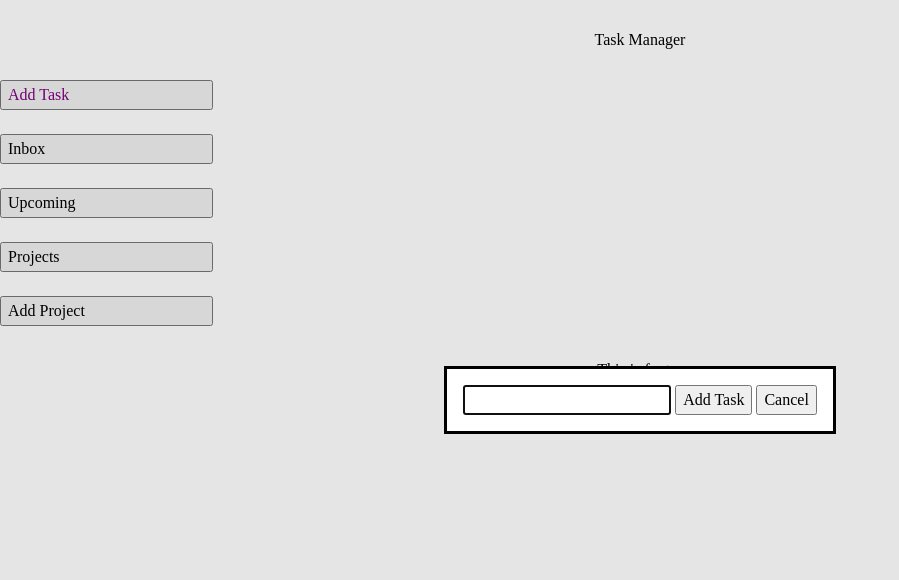
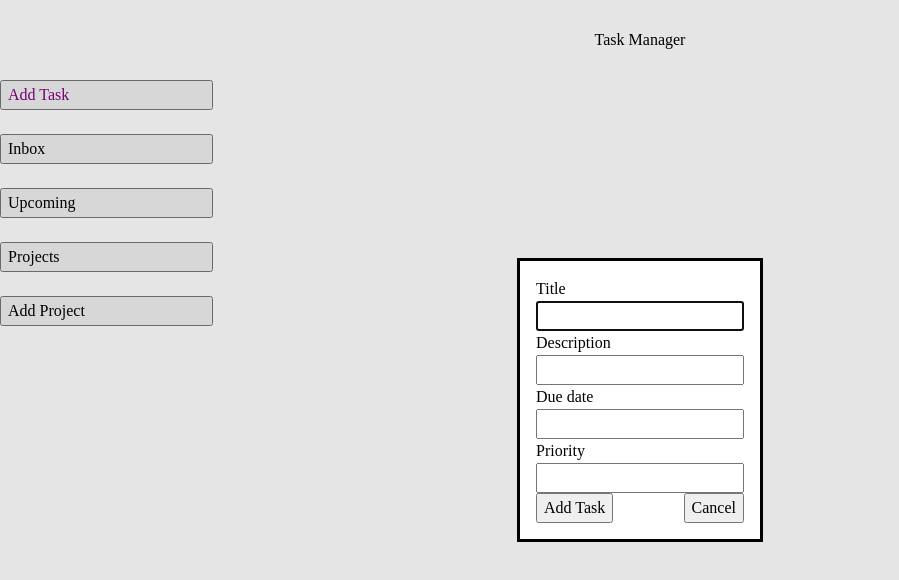
Before and after one commit to SkyMarsh14/to-do-list, a website built with webpack: page src/index.html in a window 1280 px wide. Both pictures are taken after a click on the button "Add Task". Shown: the whole page, without its empty margins (0-899 px from the left). Built offline with nearby package versions, Linux system fonts and the light colour scheme.

Commit message:
add taskForm event listener for form submittion.

```diff
--- a/src/index.html
+++ b/src/index.html
@@ -31,9 +31,22 @@
     </dialog>
     <dialog class="task-dialog">
         <form action="">
-            <input type="text">
-            <button>Add Task</button>
-            <button class="closeModalBtn">Cancel</button>
+            <label for="title">Title</label>
+            <input type="text" id ="title" required>
+
+            <label for="description">Description</label>
+            <input type="text" id ="description">
+
+            <label for="dueDate">Due date</label>
+            <input type="text" id ="dueDate">
+
+            <label for="prio">Priority</label>
+            <input type="text" id ="prio">
+
+            <div class="buttonsContainer">
+                <button type = "submit">Add Task</button>
+                <button class="closeModalBtn">Cancel</button>
+            </div>
         </form>
     </dialog>
 </body>
--- a/src/index.js
+++ b/src/index.js
@@ -5,7 +5,7 @@ import displayInbox from "./tabs/inbox.js";
 import displayUpcoming from "./tabs/upcoming.js";
 import  "./tab-switch.js";
 import "./modalHandler.js";
-import { addProjectBtn, addTaskBtn } from "./modalHandler.js";
+import { addProjectBtn, addTaskBtn, taskForm } from "./modalHandler.js";
 
 defaultProject.addTask("Coding", 'learn linux command line','none');
 defaultProject.addTask("learn EN", 'read English books', 'none', 'low');
--- a/src/modalHandler.js
+++ b/src/modalHandler.js
@@ -1,3 +1,5 @@
+import { defaultProject,projects, addProject} from "./util.js";
+
 const projectDialog = document.querySelector('.project-dialog');
 const taskDialog = document.querySelector('.task-dialog');
 
@@ -12,4 +14,19 @@ addTaskBtn.addEventListener("click",()=>{
     taskDialog.showModal();
 })
 
-export {addProjectBtn, addTaskBtn};
+const taskForm = document.querySelector('.task-dialog');
+
+taskForm.addEventListener("submit", (e)=>{
+    e.preventDefault();
+
+    const title = document.querySelector('#title').value;
+    const description = document.querySelector('#description').value;
+    const dueDate = document.querySelector('#dueDate').value;
+    const prio = document.querySelector('#prio').value;
+
+    defaultProject.addTask(title,description,dueDate,prio);
+
+    taskDialog.close();
+})
+
+export {addProjectBtn, addTaskBtn, taskForm};
--- a/src/styles.css
+++ b/src/styles.css
@@ -86,3 +86,10 @@
   dialog{
     margin:auto;
   }
+  dialog label{
+    display:block;
+  }
+  .buttonsContainer{
+    display:flex;
+    justify-content: space-between;
+  }
--- a/src/tabs/upcoming.js
+++ b/src/tabs/upcoming.js
@@ -1,3 +1,4 @@
+//sort tasks by due date
 import {contentDiv,defaultProject, clearContentDiv} from '../util.js';
 
 export default function displayUpcoming(){
```
